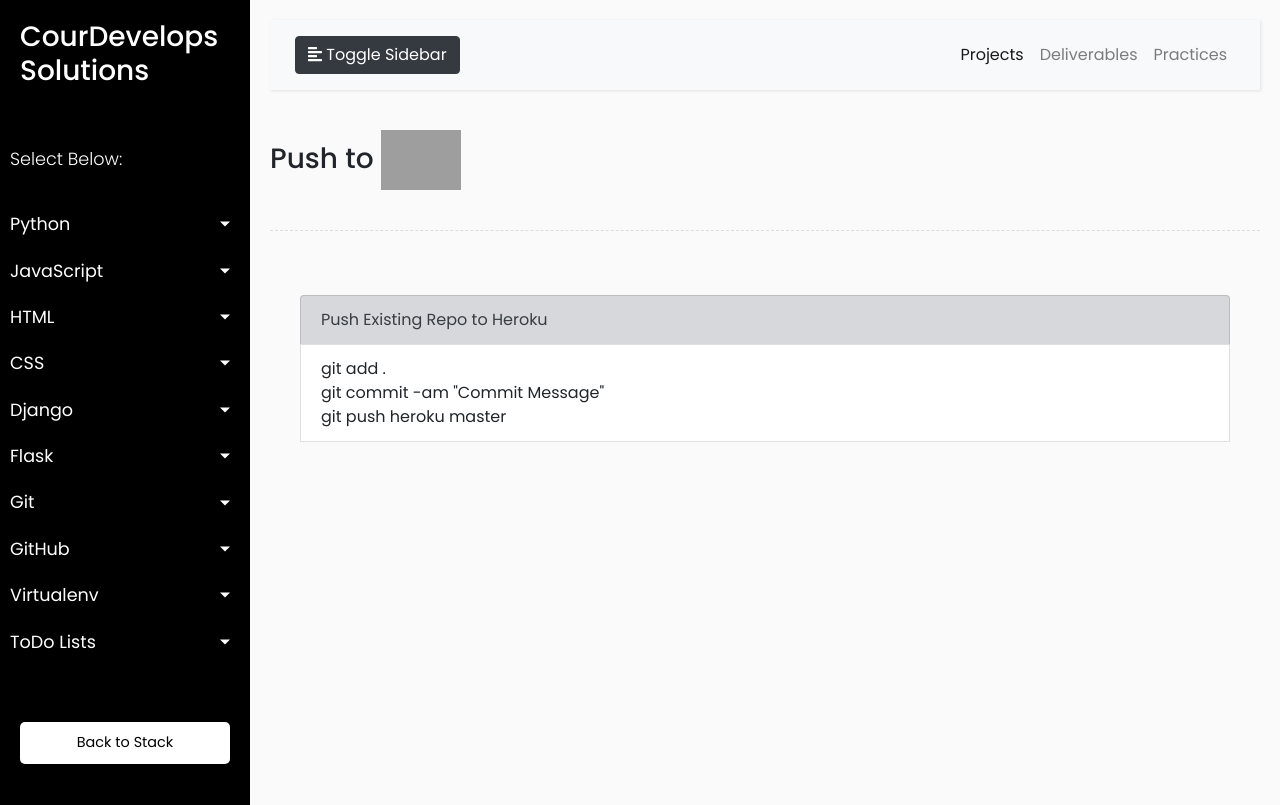
After one commit to courthub74/CourDevs-Solutions, a Django app: page /pushtoheroku/ in a window 1280 px wide. The commit adds this page. Run offline with Django 3.2, Linux system fonts and the light colour scheme; some libraries are stand-ins or nearby versions; grey boxes are pictures that could not be loaded.

Commit message:
push to heroku

```diff
--- a/courdevs/templates/base.html
+++ b/courdevs/templates/base.html
@@ -137,7 +137,7 @@
                             <a href="{% url 'deletegitrepo' %}">Delete Git Repo</a>
                         </li>
                         <li>
-                            <a href="#">Push to Heroku</a>
+                            <a href="{% url 'pushtoheroku' %}">Push to Heroku</a>
                         </li>
                     </ul>
                 </li>
--- /dev/null
+++ b/courdevs/templates/pushtoheroku.html
@@ -0,0 +1,75 @@
+{% extends 'base.html' %}
+
+
+{% block content %}
+
+<!DOCTYPE html>
+ <html lang="en">
+        <head>
+            <meta charset="UTF-8">
+            <meta name="viewport" content="width=device-width, initial-scale=1.0">
+
+
+        </head>
+
+  <body>
+
+
+
+    <div id="content">
+          <nav class="navbar navbar-expand-lg navbar-light bg-light">
+                <div class="container-fluid">
+
+                    <button type="button" id="sidebarCollapse" class="btn btn-dark">
+                        <i class="fas fa-align-left"></i>
+                        <span>Toggle Sidebar</span>
+                    </button>
+                    <button class="btn btn-dark d-inline-block d-lg-none ml-auto" type="button" data-toggle="collapse" data-target="#navbarSupportedContent" aria-controls="navbarSupportedContent" aria-expanded="false" aria-label="Toggle navigation">
+                        <i class="fas fa-align-justify"></i>
+                    </button>
+
+                    <div class="collapse navbar-collapse" id="navbarSupportedContent">
+                        <ul class="nav navbar-nav ml-auto">
+                            <li class="nav-item active">
+                                <a class="nav-link" href="{% url 'projects' %}">Projects</a>
+                            </li>
+                            <li class="nav-item">
+                                <a class="nav-link" href="#">Deliverables</a>
+                            </li>
+                            <li class="nav-item">
+                                <a class="nav-link" href="#">Practices</a>
+                            </li>
+
+                        </ul>
+                    </div>
+                </div>
+            </nav>
+
+
+            <div class="media-body ml-8" >
+                <h3 class="mt-0">Push to <img src="https://external-content.duckduckgo.com/iu/?u=https%3A%2F%2Fcdn.freebiesupply.com%2Flogos%2Fthumbs%2F1x%2Fheroku-logo.png&f=1&nofb=1" height="60"  class="mr-3" alt="Heroku"> </h3>
+            </div>
+            <div class="line"></div>
+
+            <div class="container-fluid">
+            <div class="media">
+
+            <div class="container">
+
+
+            <br>
+
+
+                <ol class="list-group mr-8">
+                    <li class="list-group-item list-group-item-secondary">Push Existing Repo to Heroku</li>
+                    <li class="list-group-item">git add . <br>
+                                                git commit -am "Commit Message"<br>
+                                                git push heroku master<br></li>
+
+
+
+
+
+
+
+{% endblock %}
--- a/courdevs/urls.py
+++ b/courdevs/urls.py
@@ -26,5 +26,7 @@ urlpatterns = [
 	path('initializegit/', views.initializegit, name="initializegit"),
 	#DeleteGitRepo
 	path('deletegitrepo/', views.deletegitrepo, name="deletegitrepo"),
+	#PushToHeroku
+	path('pushtoheroku/', views.pushtoheroku, name="pushtoheroku"),
 
 ]
--- a/courdevs/views.py
+++ b/courdevs/views.py
@@ -42,6 +42,10 @@ def initializegit(request):
 def deletegitrepo(request):
 	return render(request, "deletegitrepo.html", {})
 
+#PUSHTOHEROKU
+def pushtoheroku(request):
+	return render(request, "pushtoheroku.html", {})
+
 ######################################################
 
 #PROJECTSentry
```
